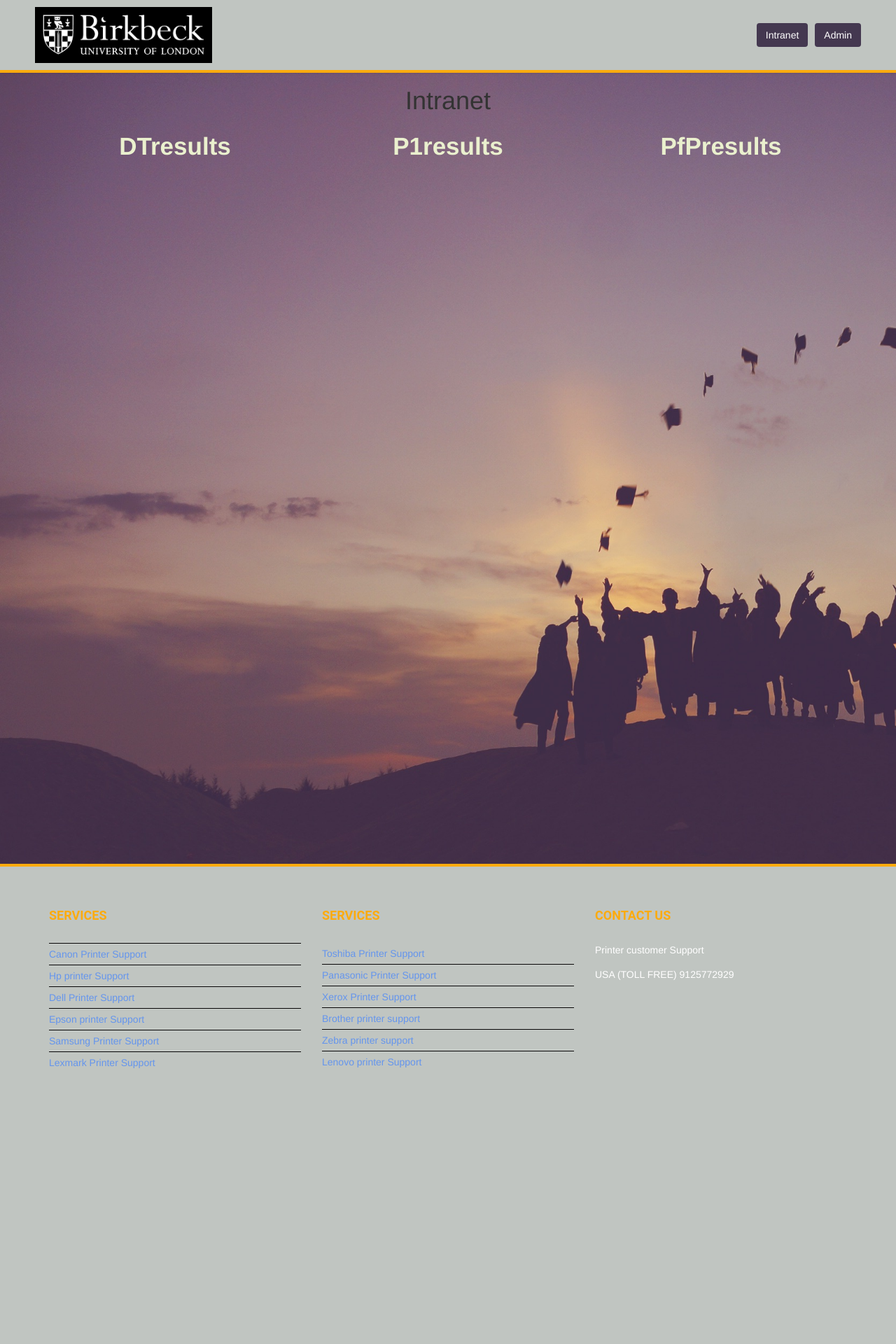
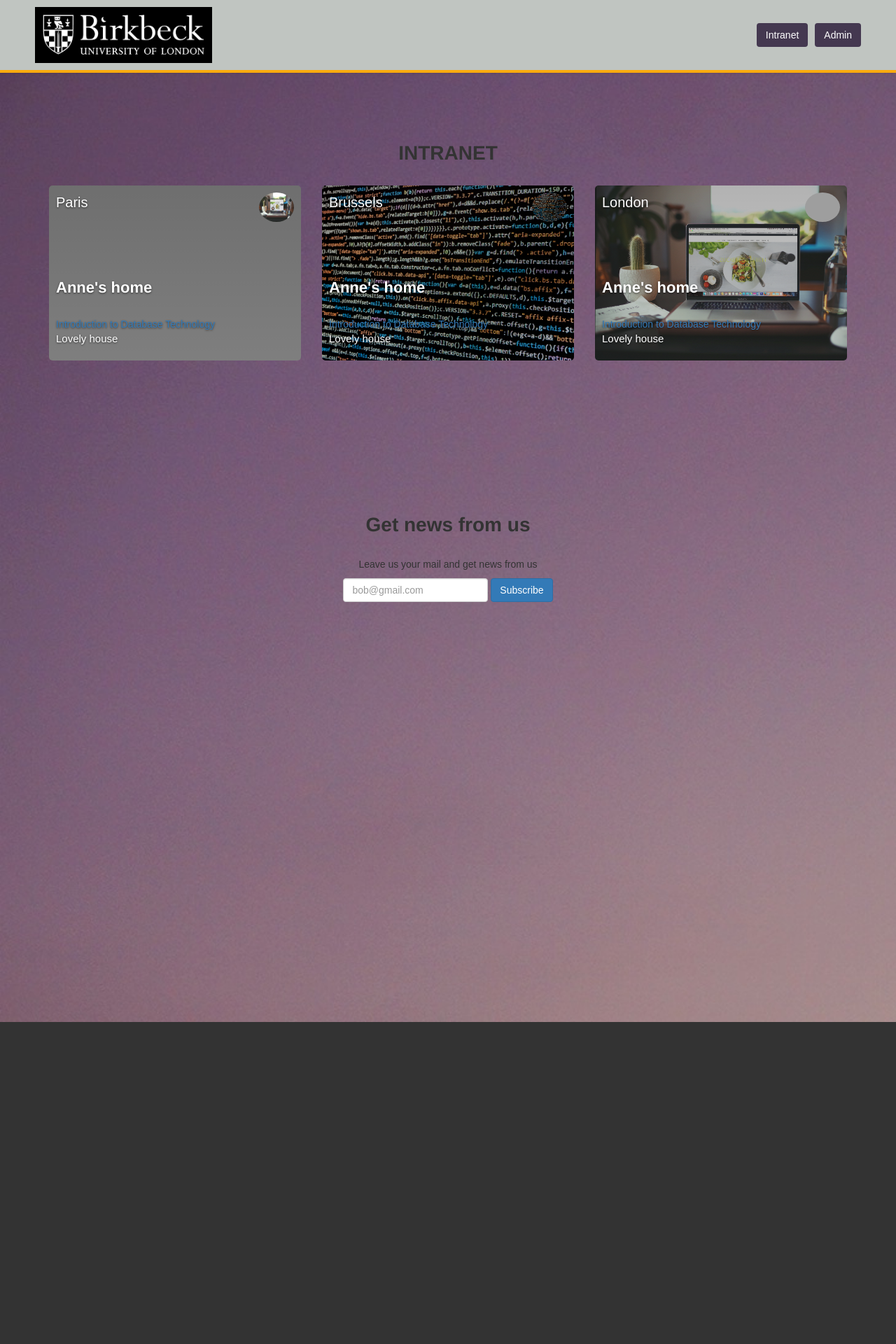
Before and after one commit to imocsari/Birkbeck_PHP, a PHP site: page /afterlogin.php in a window 1280 px wide. Shown: the top 1920 px of the page at 70% size. Before the commit the page ends 1526 px from the top, so only its background shows below. Run offline with PHP 8.4, Linux system fonts and the light colour scheme; grey boxes are pictures that could not be loaded.

Commit message:
front changes

```diff
--- a/afterlogin.php
+++ b/afterlogin.php
@@ -6,11 +6,80 @@ include("layouts/header.php");
    <head>
      <meta charset="utf-8">
      <link rel="stylesheet" href="https://maxcdn.bootstrapcdn.com/bootstrap/3.3.7/css/bootstrap.min.css" integrity="sha384-BVYiiSIFeK1dGmJRAkycuHAHRg32OmUcww7on3RYdg4Va+PmSTsz/K68vbdEjh4u" crossorigin="anonymous">
-     <link rel="stylesheet" href="style.css">
+     <!-- <link rel="stylesheet" href="style.css"> -->
+     <link rel="stylesheet" href="components/afterlogin.css">
      <title></title>
    </head>
    <body>
-     <h1 class="text-center">Intranet</h1>
+     <div class="wrapper-grey padded">
+       <div class="container">
+         <h2 class="text-center">INTRANET</h2>
+         <div class="row">
+           <div class="col-xs-12 col-sm-4">
+             <div class="card" style="background: linear-gradient(rgba(0,0,0,0.3), rgba(0,0,0,0.2)), url('images/uni3.jpg');background-size: 100%;">
+               <div class="card-category">Paris</div>
+               <div class="card-description">
+                 <h2>Anne's home</h2>
+                 <a href="content/DTresults.html">Introduction to Database Technology</a>
+                 <p>Lovely house</p>
+               </div>
+               <img class="card-user avatar avatar-large" src="images/uni1.jpg"  height="42" width="42">
+               <a class="card-link" href="#" ></a>
+             </div>
+           </div>
+           <div class="col-xs-12 col-sm-4">
+             <div class="card" style="background: linear-gradient(rgba(0,0,0,0.3), rgba(0,0,0,0.2)), url('images/uni2.jpg');background-size: 100%;">
+               <div class="card-category">Brussels</div>
+               <div class="card-description">
+                 <h2>Anne's home</h2>
+                 <a href="content/DTresults.html">Introduction to Database Technology</a>
+                 <p>Lovely house</p>
+               </div>
+               <img class="card-user avatar avatar-large" src="images/uni2.jpg"  height="42" width="42">
+               <a class="card-link" href="#" ></a>
+             </div>
+           </div>
+           <div class="col-xs-12 col-sm-4">
+             <div class="card" style="background: linear-gradient(rgba(0,0,0,0.3), rgba(0,0,0,0.2)), url('images/uni1.jpg');">
+               <div class="card-category">London</div>
+               <div class="card-description">
+                 <h2>Anne's home</h2>
+                 <a href="content/DTresults.html">Introduction to Database Technology</a>
+                 <p>Lovely house</p>
+               </div>
+               <img class="card-user avatar avatar-large" src="images/uni3.jpg" height="42" width="42">
+               <a class="card-link" href="#" ></a>
+             </div>
+           </div>
+         </div>
+       </div>
+     </div>
+
+     <div class="text-center padded" id="newsletter">
+       <h2>Get news from us</h2>
+       <p>Leave us your mail and get news from us</p>
+       <form class="form-inline">
+         <input type="email" placeholder="bob@gmail.com" class="form-control">
+         <input type="submit" value="Subscribe" class="btn btn-primary btn-bordered btn-bordered-primary">
+       </form>
+     </div>
+
+     <div id="map" style="width: 100%;height: 500px;"></div>
+
+     <div id="footer">
+       <div class="container">
+         <div class="row">
+           <div class="col-xs-4">
+             <ul class="list-inline">
+               <li><a href=""><i class="fa fa-youtube"></i></a></li>
+               <li><a href=""><i class="fa fa-instagram"></i></a></li>
+               <li><a href=""><i class="fa fa-facebook"></i></a></li>
+               <li><a href=""><i class="fa fa-twitter"></i></a></li>
+             </ul>
+           </div>
+         </div>
+       </div>
+     <!-- <h1 class="text-center">Intranet</h1>
      <div class="container">
        <div class="row">
          <div >
@@ -23,7 +92,7 @@ include("layouts/header.php");
 
        </div>
 
-     </div>
+     </div> -->
 
    </body>
    <?php include("layouts/footer.php"); ?>
--- /dev/null
+++ b/components/afterlogin.css
@@ -0,0 +1,23 @@
+@import url("components/avatar.css");
+@import url("components/banner.css");
+@import url("components/footer.css");
+@import url("components/card.css");
+@import url("components/feature.css");
+
+body {
+  font-family: Open-sans, sans-serif;
+  background-image: url('../images/background.jpg');
+  background-size: cover;
+}
+h1, h2, h3 {
+  font-family: Raleway, Helvetica, sans-serif;
+}
+h2 {
+  font-size: 28px;
+  font-weight: bold;
+  margin-bottom: 30px;
+  margin-top: 0;
+}
+.padded {
+  padding: 100px 0;
+}
--- /dev/null
+++ b/components/avatar.css
@@ -0,0 +1,11 @@
+.avatar {
+  width: 30px;
+  border-radius: 50%;
+}
+.avatar-bordered {
+  box-shadow: 0 1px 2px rgba(0,0,0,0.2);
+  border: white 1px solid;
+}
+.avatar-large {
+  width: 50px;
+}
--- /dev/null
+++ b/components/banner.css
@@ -0,0 +1,23 @@
+.banner {
+  color: white;
+  text-align: center;
+  height: 100vh;
+  background-size: cover !important;
+  display: flex;
+  align-items: center;
+  justify-content: center;
+}
+.banner h1 {
+  font-size: 50px;
+  font-weight: bold;
+  text-shadow: 0px 1px rgba(0, 0, 0, 0.2);
+}
+.banner p {
+  font-size: 25px;
+  font-weight: lighter;
+  color: rgba(255, 255, 255, 0.8);
+  margin-bottom: 50px;
+}
+.banner .btn {
+  margin-top: 20px;
+}
--- /dev/null
+++ b/components/card.css
@@ -0,0 +1,43 @@
+.card {
+  height: 250px;
+  text-shadow: 0 1px 3px rgba(0,0,0,0.6);
+  background-size:cover !important;
+  color: white;
+  position: relative;
+  border-radius: 5px;
+  margin-bottom: 20px;
+}
+.card-user {
+  position: absolute;
+  right: 10px;
+  top: 10px;
+}
+.card-category {
+  position: absolute;
+  top: 10px;
+  left: 10px;
+  font-size: 20px;
+}
+.card-description {
+  position: absolute;
+  bottom: 10px;
+  left: 10px;
+}
+.card-description h2 {
+  font-size: 22px;
+}
+.card-description p {
+  font-size: 15px;
+}
+.card-link {
+  position: absolute;
+  top: 0;
+  bottom: 0;
+  width: 100%;
+  z-index:2;
+  background: black;
+  opacity: 0;
+}
+.card-link:hover{
+  opacity: 0.1;
+}
--- /dev/null
+++ b/components/feature.css
@@ -0,0 +1,11 @@
+.features img {
+  width: 100px;
+}
+.features h2 {
+  font-size: 20px;
+  margin-bottom: 10px;
+}
+.features p {
+  font-size: 15px;
+  font-weight: lighter;
+}
--- /dev/null
+++ b/components/footer.css
@@ -0,0 +1,20 @@
+#footer {
+  background: #333333;
+  padding: 30px 0;
+  color: #CCCCCC;
+}
+#footer p {
+  margin-top: 17px;
+}
+#footer ul {
+  margin-top: 10px;
+}
+#footer a {
+  color: #CCCCCC;
+  font-size: 30px;
+  letter-spacing: 20px;
+  transition: color 0.5s ease;
+}
+#footer a:hover{
+  color: yellow;
+}
--- a/layouts/header.php
+++ b/layouts/header.php
@@ -12,7 +12,7 @@
 <div class="navbar-wagon">
   <!-- Logo -->
   <a href="/" class="navbar-wagon-brand">
-    <img src="images/logo.jpg" "width="300" height="80"" />
+    <img src="images/logo.jpg" "width="100" height="80"" />
   </a>
 
   <!-- Right Navigation -->
--- a/stylesheets/header.css
+++ b/stylesheets/header.css
@@ -57,8 +57,8 @@
 }
 .navbar-wagon-button:hover {
   color: white;
-  background: #D23333;
-  border-color: #ac2626;
+  background: #d9534f;
+  border-color: #d9534f;
 }
 
 /* Navbar search form */
@@ -105,7 +105,7 @@
   transition: color 0.3s ease;
   font-weight: lighter !important;
   color: #999999 !important;
-  font-size: 15px !important;
+  font-size: 20px !important;
   line-height: 22px !important;
   padding: 10px 20px;
 }
@@ -125,3 +125,6 @@
   border-left: 1px solid #E6E6E6;
   border-top: 1px solid #E6E6E6;
 }
+.navbar-wagon-button {
+  font-size: 18px;
+}
```
Also changed, not shown: images/uni1.jpg (added), images/uni2.jpg (added), 1 other file.
